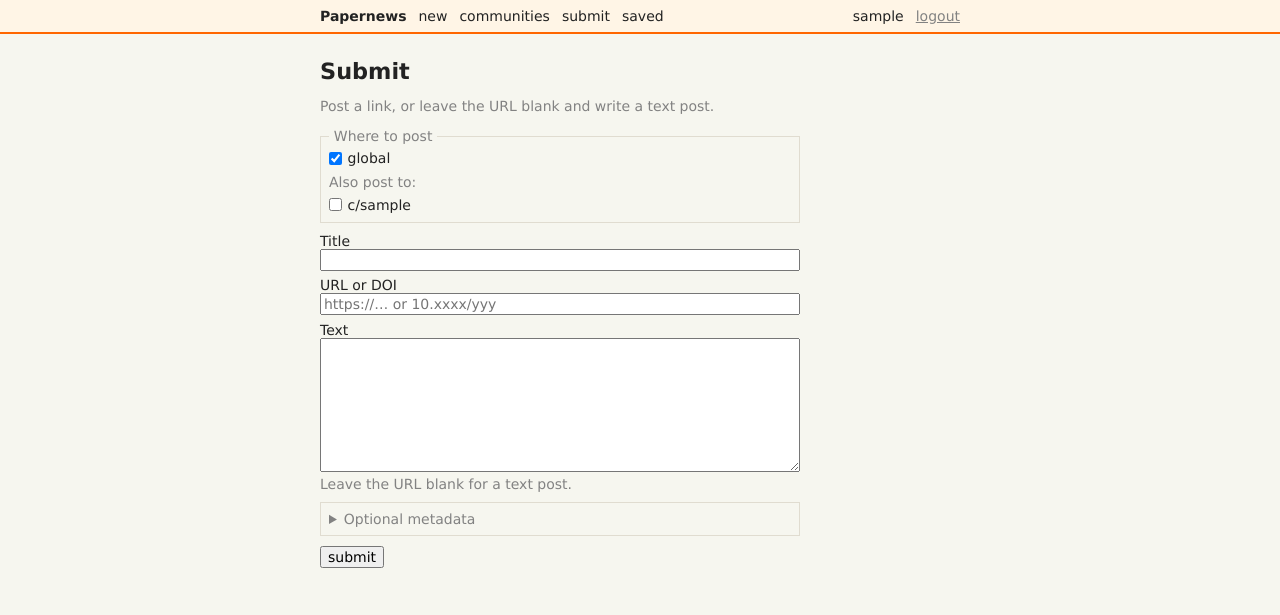
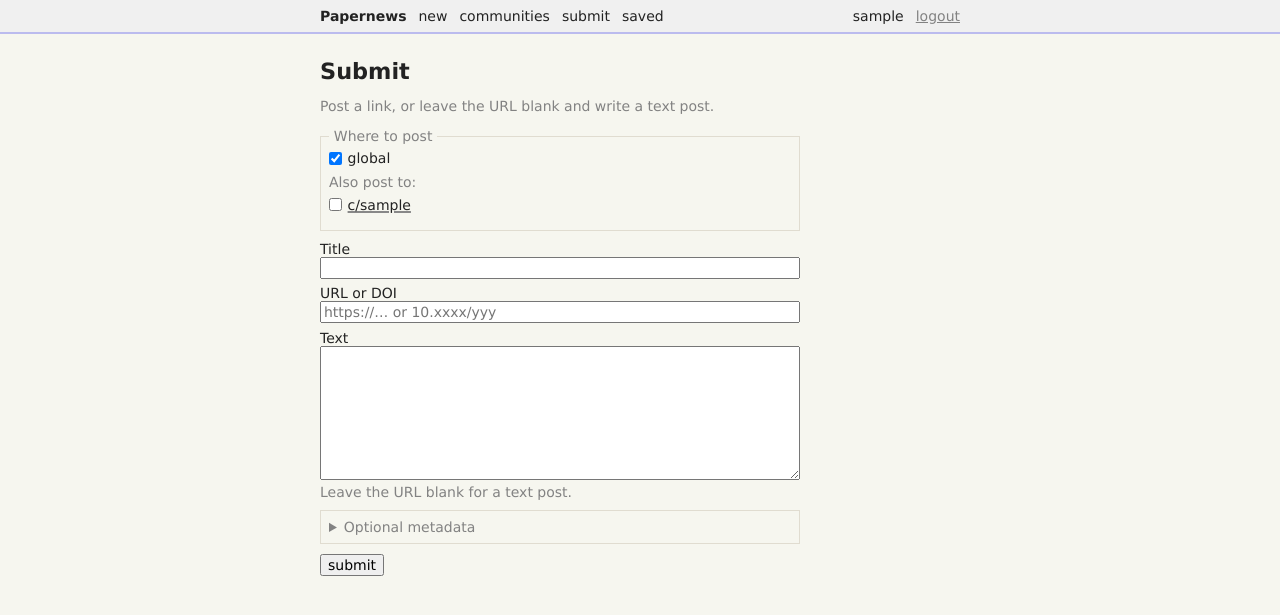
Before and after one commit to digiefel/papernews, a Django app: page /submit/ in a window 1280 px wide. Shown: the top 615 px of the page. Run offline with Django 5.2, Linux system fonts and the light colour scheme; a user stored in the database is signed in; tables that the repository leaves empty hold one stand-in row (values such as "Sample post").

Commit message:
Give each community a customizable accent color
Add a hex `color` field to Community (default `#ff6600`, editable in
admin) and surface it across the UI:

- A site-wide `--accent` CSS variable defaults to `#bbbbee`; on a
  community detail page the body sets it to that community's color so
  the entire app retints (nav border, hover highlights, etc.).
- Every `c/<slug>` reference renders via a new `_community_link.html`
  partial that underlines the slug in the community's color
  (submission rows, submission detail, comments, reply page, submit
  checkboxes, scope select, communities list).
- Submission row meta collapses multiple communities into a single
  `in c/x, c/y` list backed by a `Submission.community_scopes`
  prefetched property.
- The reply scope `<select>` is rendered manually with per-option
  `style="color: ..."`, driven by a new `CommentForm.scope_options`
  list. Chrome/Firefox color the options; Safari falls back to
  default text.
- Submit page community checkboxes render manually via a new
  `SubmissionForm.community_choices()` helper so labels can use the
  colored underline.

```diff
--- a/core/admin.py
+++ b/core/admin.py
@@ -78,7 +78,7 @@ class CommunityMembershipInline(admin.TabularInline):
 
 @admin.register(Community)
 class CommunityAdmin(admin.ModelAdmin):
-    list_display = ("slug", "name", "is_private", "created")
+    list_display = ("slug", "name", "is_private", "color", "created")
     list_filter = ("is_private",)
     search_fields = ("slug", "name")
     prepopulated_fields = {"slug": ("name",)}
--- a/core/forms.py
+++ b/core/forms.py
@@ -73,6 +73,15 @@ class SubmissionForm(forms.ModelForm):
         super().__init__(*args, **kwargs)
         self.user = user
         self.fields["communities"].queryset = writable_communities_for(user)
+
+    def community_choices(self):
+        """List of (community, is_selected) for manual checkbox rendering."""
+        raw = self["communities"].value() or []
+        selected = {str(v) for v in raw}
+        return [
+            (c, str(c.pk) in selected)
+            for c in self.fields["communities"].queryset
+        ]
 
     def clean_url(self):
         raw = (self.cleaned_data.get("url") or "").strip()
@@ -182,13 +191,23 @@ class CommentForm(forms.ModelForm):
         in_submission.sort(key=lambda c: c.slug)
         side_channel.sort(key=lambda c: c.slug)
 
+        # Build two parallel structures: `choices` for Django's ChoiceField
+        # validation, and `scope_options` (with color) for manual template
+        # rendering so per-option color can be inlined on <option>.
         choices = []
+        self.scope_options = []
         if submission_global:
             choices.append((GLOBAL_SCOPE_VALUE, "global"))
-        for c in in_submission:
-            choices.append((_community_scope_value(c.id), f"c/{c.slug}"))
-        for c in side_channel:
-            choices.append((_community_scope_value(c.id), f"c/{c.slug}"))
+            self.scope_options.append(
+                {"value": GLOBAL_SCOPE_VALUE, "label": "global", "color": None}
+            )
+        for c in in_submission + side_channel:
+            value = _community_scope_value(c.id)
+            label = f"c/{c.slug}"
+            choices.append((value, label))
+            self.scope_options.append(
+                {"value": value, "label": label, "color": c.color}
+            )
 
         self.fields["scope"].choices = choices
         if not choices:
--- a/core/models.py
+++ b/core/models.py
@@ -2,9 +2,16 @@ from urllib.parse import urlparse
 
 from django.conf import settings
 from django.core.exceptions import ValidationError
+from django.core.validators import RegexValidator
 from django.db import models
 from django.db.models import Q
 from django.urls import reverse
+
+
+HEX_COLOR_VALIDATOR = RegexValidator(
+    regex=r"^#[0-9a-fA-F]{6}$",
+    message="Use a 6-digit hex color like #ff6600.",
+)
 
 
 class Profile(models.Model):
@@ -53,6 +60,11 @@ class Submission(models.Model):
     @property
     def kind(self):
         return "link" if self.url else "text"
+
+    @property
+    def community_scopes(self):
+        # Relies on prefetched scopes + select_related("community"); no extra queries.
+        return [s for s in self.scopes.all() if s.community_id]
 
     @property
     def domain(self):
@@ -164,6 +176,12 @@ class Community(models.Model):
     name = models.CharField(max_length=80)
     description = models.TextField(blank=True)
     is_private = models.BooleanField(default=False)
+    color = models.CharField(
+        max_length=7,
+        default="#ff6600",
+        validators=[HEX_COLOR_VALIDATOR],
+        help_text="Accent color shown on the community page and listings.",
+    )
     created = models.DateTimeField(auto_now_add=True)
 
     class Meta:
--- a/core/templates/core/_comment.html
+++ b/core/templates/core/_comment.html
@@ -11,7 +11,7 @@
         <span class="username">{{ comment.author.username }}</span>{% if comment.author.profile.verified %} <span class="verified" title="verified">&#10003;</span>{% endif %}
         {{ comment.created|timesince }} ago
         {% if comment.scope_community %}
-          | in <a href="{{ comment.scope_community.get_absolute_url }}">c/{{ comment.scope_community.slug }}</a>
+          | in {% include "core/_community_link.html" with community=comment.scope_community %}
         {% endif %}
         {% if show_on_link %}
           | on: <a href="{{ submission.get_absolute_url }}">{{ submission.title }}</a>
--- /dev/null
+++ b/core/templates/core/_community_link.html
@@ -0,0 +1 @@
+<a class="community-link" href="{{ community.get_absolute_url }}" style="--community-color: {{ community.color }}">c/{{ community.slug }}</a>
--- a/core/templates/core/_submission_row.html
+++ b/core/templates/core/_submission_row.html
@@ -26,9 +26,9 @@
           <button type="submit" class="linkbtn">{% if submission.is_saved %}unsave{% else %}save{% endif %}</button>
         </form>
       {% endif %}
-      {% for scope in submission.scopes.all %}{% if scope.community_id %}
-        | in <a href="{{ scope.community.get_absolute_url }}">c/{{ scope.community.slug }}</a>
-      {% endif %}{% endfor %}
+      {% if submission.community_scopes %}
+        | in {% for scope in submission.community_scopes %}{% include "core/_community_link.html" with community=scope.community %}{% if not forloop.last %}, {% endif %}{% endfor %}
+      {% endif %}
     </div>
     {% include "core/_submission_meta.html" %}
   </div>
--- a/core/templates/core/base.html
+++ b/core/templates/core/base.html
@@ -7,7 +7,7 @@
   <script>document.documentElement.classList.replace("no-js", "js");</script>
   <link rel="stylesheet" href="{% static 'style.css' %}">
 </head>
-<body>
+<body{% if accent_color %} style="--accent: {{ accent_color }}"{% endif %}>
   <header>
     <nav>
       <a class="logo" href="{% url 'home' %}">Papernews</a>
--- a/core/templates/core/communities_list.html
+++ b/core/templates/core/communities_list.html
@@ -7,7 +7,7 @@
   <ul class="communities">
     {% for community in communities %}
       <li>
-        <a href="{{ community.get_absolute_url }}">c/{{ community.slug }}</a>
+        {% include "core/_community_link.html" %}
         <span class="muted">{{ community.name }}{% if community.is_private %} &middot; private{% endif %} &middot; {{ community.submission_count }} post{{ community.submission_count|pluralize }}</span>
         {% if community.description %}
           <div class="muted">{{ community.description }}</div>
--- a/core/templates/core/community_detail.html
+++ b/core/templates/core/community_detail.html
@@ -4,7 +4,7 @@
 
 {% block content %}
   <header class="community-header">
-    <h1>c/{{ community.slug }}</h1>
+    <h1>{% include "core/_community_link.html" %}</h1>
     <p class="muted">{{ community.name }}{% if community.is_private %} &middot; private{% endif %}</p>
     {% if community.description %}
       <p>{{ community.description }}</p>
--- a/core/templates/core/reply.html
+++ b/core/templates/core/reply.html
@@ -11,7 +11,7 @@
     {{ form.non_field_errors }}
     <p class="reply-scope muted">
       {% if parent.scope_community %}
-        Reply in <a href="{{ parent.scope_community.get_absolute_url }}">c/{{ parent.scope_community.slug }}</a>
+        Reply in {% include "core/_community_link.html" with community=parent.scope_community %}
       {% else %}
         Reply globally
       {% endif %}
--- a/core/templates/core/submit.html
+++ b/core/templates/core/submit.html
@@ -15,10 +15,21 @@
       <p>
         <label>{{ form.post_globally }} {{ form.post_globally.label }}</label>
       </p>
-      {% if form.communities.field.queryset.exists %}
-        <p class="muted">{{ form.communities.label }}:</p>
-        {{ form.communities }}
-      {% endif %}
+      {% with choices=form.community_choices %}
+        {% if choices %}
+          <p class="muted">{{ form.communities.label }}:</p>
+          <ul class="community-checkboxes">
+            {% for community, is_selected in choices %}
+              <li>
+                <label>
+                  <input type="checkbox" name="communities" value="{{ community.pk }}"{% if is_selected %} checked{% endif %}>
+                  {% include "core/_community_link.html" %}
+                </label>
+              </li>
+            {% endfor %}
+          </ul>
+        {% endif %}
+      {% endwith %}
       {{ form.communities.errors }}
     </fieldset>
 
--- a/core/views.py
+++ b/core/views.py
@@ -400,7 +400,11 @@ def community_detail(request, slug):
     return render(
         request,
         "core/community_detail.html",
-        {"community": community, "page_obj": page},
+        {
+            "community": community,
+            "page_obj": page,
+            "accent_color": community.color,
+        },
     )
 
 
--- a/static/style.css
+++ b/static/style.css
@@ -1,8 +1,12 @@
+:root {
+  --accent: #bbbbee;
+}
+
 body {
   font-family: Verdana, Geneva, sans-serif;
   font-size: 14px;
   color: #222;
-  background: #f6f6ef;
+  background-color: #f6f6ef;
   margin: 0;
 }
 
@@ -27,8 +31,8 @@ h1 {
 
 /* Header */
 header {
-  background: #fff5e6;
-  border-bottom: 2px solid #ff6600;
+  background: hsl(from var(--accent) h s l / 10%);
+  border-bottom: 2px solid var(--accent);
 }
 
 header nav {
@@ -103,7 +107,7 @@ header nav .spacer {
 }
 
 .upvote:hover {
-  color: #ff6600;
+  color: var(--accent);
 }
 
 form.inline {
@@ -122,7 +126,7 @@ form.inline {
 }
 
 .linkbtn:hover {
-  color: #ff6600;
+  color: var(--accent);
 }
 
 .verified {
@@ -177,7 +181,7 @@ form.stacked {
 }
 
 .reply-link a:hover {
-  color: #ff6600;
+  color: var(--accent);
 }
 
 .thread-divider {
@@ -300,7 +304,7 @@ details.metadata > summary:hover {
 }
 
 .bibtex-body textarea.drag-over {
-  outline: 2px dashed #ff6600;
+  outline: 2px dashed var(--accent);
   outline-offset: 1px;
   background: #fff8f0;
 }
@@ -380,6 +384,43 @@ button[type="submit"] {
   gap: 0.75rem;
 }
 
+/* Community accent */
+.community-header {
+  margin-bottom: 1rem;
+}
+
+.community-link {
+  text-decoration: underline;
+  text-decoration-color: var(--community-color, var(--accent));
+  text-decoration-thickness: 0.12em;
+  /* text-underline-offset: 0.18em; */
+  /* text-decoration-skip-ink: none; */
+}
+
+.community-link:hover {
+  text-decoration-thickness: 0.22em;
+}
+
+.communities li {
+  padding: 0.15rem 0;
+}
+
+ul.community-checkboxes {
+  list-style: none;
+  padding: 0;
+  margin: 0.25rem 0 0.5rem;
+}
+
+ul.community-checkboxes li {
+  margin: 0.15rem 0;
+}
+
+ul.community-checkboxes label {
+  display: inline-flex;
+  align-items: center;
+  gap: 0.35rem;
+}
+
 .messages {
   list-style: none;
   padding: 0.5rem;
```
Also changed, not shown: core/templates/core/submission_detail.html (+9 -5 lines), core/migrations/0005_community_color.py (added).
